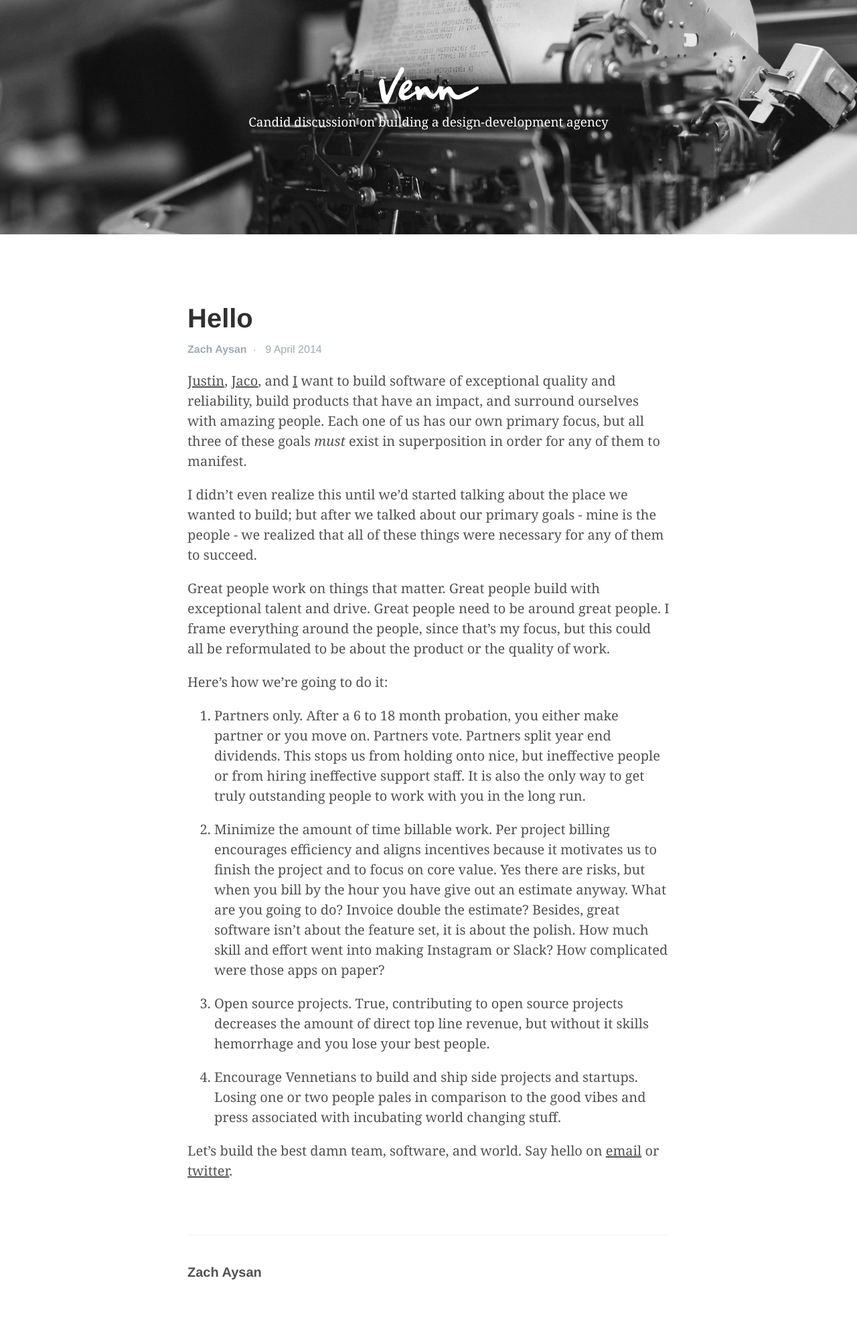
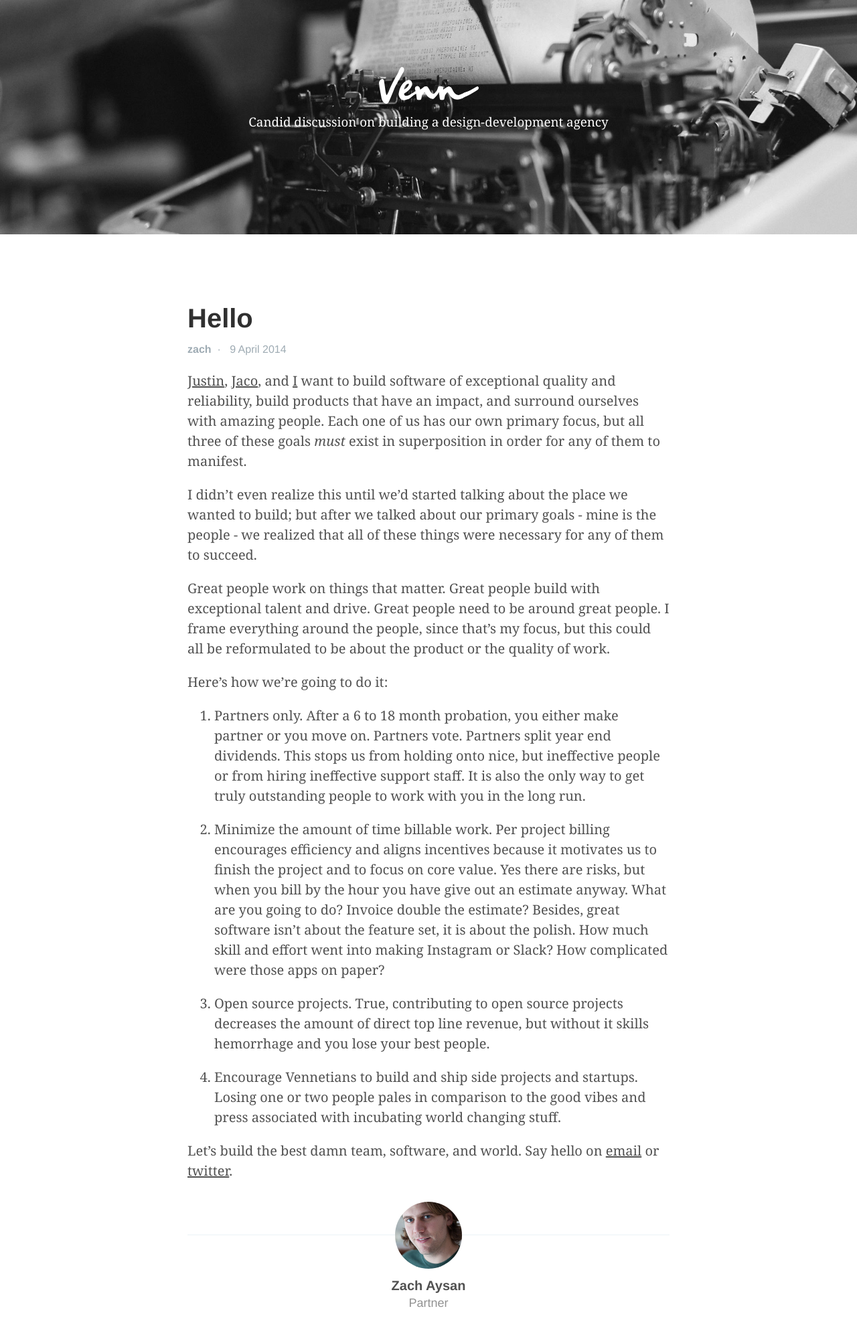
Before and after one commit to venn/blog, a Jekyll site: the page built from _posts/2014-4-9-hello.md, in a window 1280 px wide. Shown: the whole page at 67% size. Built offline with Jekyll 4.4.1, drawn with Linux system fonts in a browser that asks for light colours; Markdown is read by kramdown in place of the engine named in the settings; before the commit the page ends 1955 px from its top, so only the background shows below that.

Commit message:
more flexible authorship

```diff
--- a/_config.yml
+++ b/_config.yml
@@ -21,3 +21,21 @@ version:          1.0.0
 
 github:
   repo:           https://github.com/venn/venn
+
+
+# Authors
+authors:
+  zach:
+    name: Zach Aysan
+    title: Partner
+    avatar: /public/images/authors/zach.jpg
+
+  jaco:
+    name: Jaco Joubert
+    title: Partner
+    avatar: /public/images/authors/jaco.jpg
+
+  justin:
+    name: Justin Giancola
+    title: Partner
+    avatar: /public/images/authors/justin.jpg
--- a/_layouts/post.html
+++ b/_layouts/post.html
@@ -11,8 +11,13 @@ layout: default
   </div>
 </div>
 
+
+{% assign author = site.authors[page.author] %}
+
 <div class="author">
-  {{ page.author }}
+  <div class="photo"><img src="{{ author.avatar }}" /></div>
+  <div class="name">{{ author.name }}</div>
+  <div class="title">{{ author.title }}</div>
 </div>
 
 <div class="related" style="display: none">
--- a/_posts/2014-4-9-hello.md
+++ b/_posts/2014-4-9-hello.md
@@ -1,7 +1,7 @@
 ---
 layout: post
 title: Hello
-author: Zach Aysan
+author: zach
 ---
 
 [Justin](https://twitter.com/elucid), [Jaco](https://twitter.com/jaco_says), and [I](https://twitter.com/zachaysan) want to build software of exceptional quality and reliability, build products that have an impact, and surround ourselves with amazing people. Each one of us has our own primary focus, but all three of these goals *must* exist in superposition in order for any of them to manifest.
--- a/index.html
+++ b/index.html
@@ -12,7 +12,9 @@ title: Home
       </a>
     </h1>
 
-    <span class="post-meta"><strong>{{ post.author }}</strong>&nbsp; &middot; &nbsp; {{ post.date | date: "%-d %B %Y" }}</span>
+    {% assign author = site.authors[post.author] %}
+
+    <span class="post-meta"><strong>{{ author.name }}</strong>&nbsp; &middot; &nbsp; {{ post.date | date: "%-d %B %Y" }}</span>
 
     <div class="post-content">
       {{ post.content }}
--- a/public/css/poole.css
+++ b/public/css/poole.css
@@ -414,10 +414,31 @@ tbody tr:nth-child(odd) th {
 
 .author {
   font-family: "Helvetica Neue", Helvetica, Arial, sans-serif;
+  border-top: #EBF2F6 1px solid;
+  margin-top: 80px;
+  padding: 0 0 40px 0;
+  text-align: center;
+}
+
+.author .photo {
+  margin-top: -50px;
+  height: 100px;
+}
+  .author .photo img {
+    height: 100px;
+    width: 100px;
+    border-radius: 50px;
+    display: inline;
+  }
+
+.author .name {
+  margin-top: 10px;
   font-weight: bold;
-  border-top: #EBF2F6 1px solid;
-  margin-top: 20px;
-  padding: 40px 0;
+}
+.author .title {
+  color: #919191;
+  font-size: 18px;
+  line-height: 22px;
 }
 
 
```
Also changed, not shown: public/images/authors/jaco.jpg (added), public/images/authors/justin.jpg (added), public/images/authors/zach.jpg (added).
